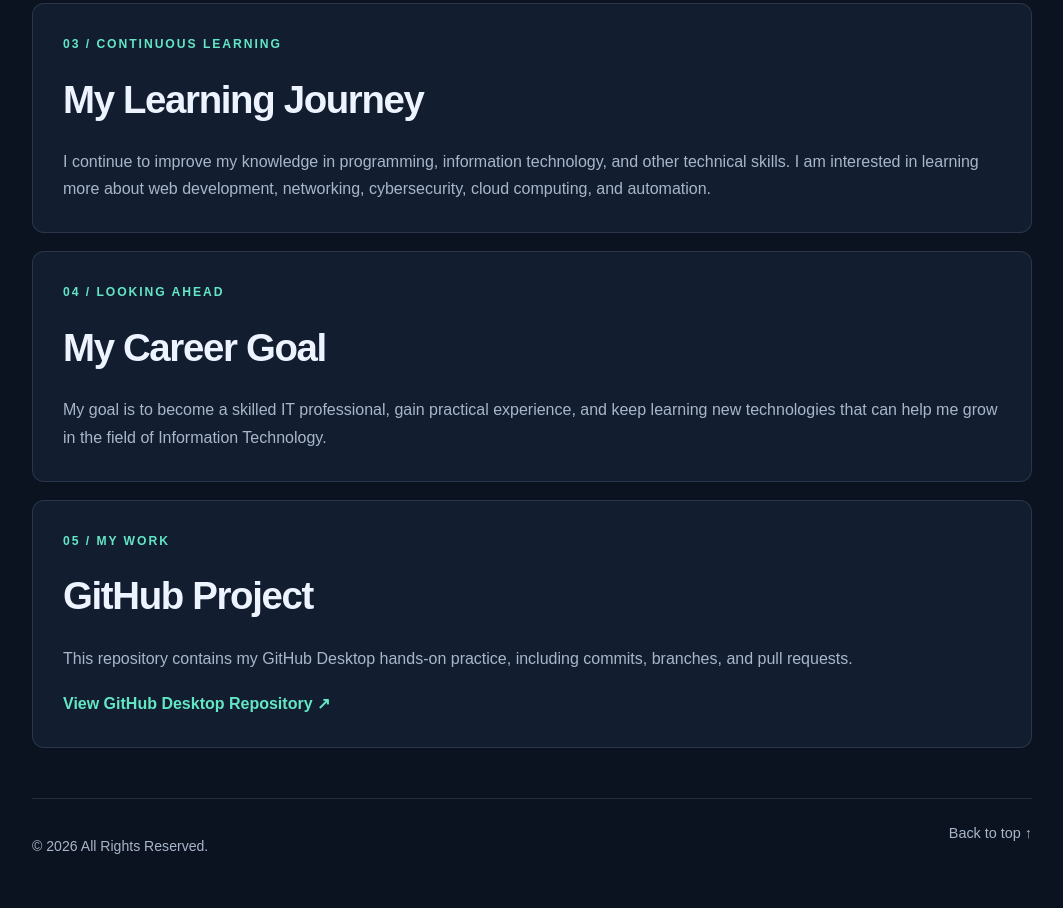
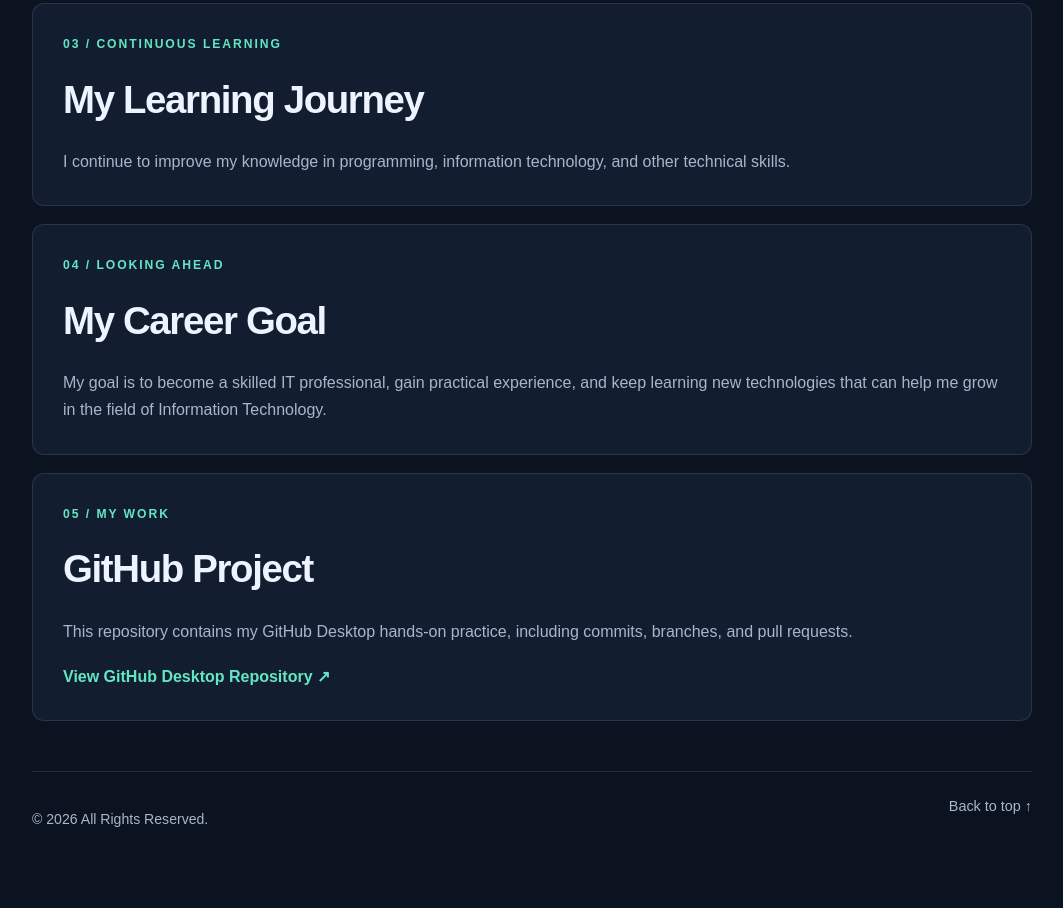
Before and after one commit to jomeljustinebabanto/jomeljustinebabanto.github.io, a plain HTML site: page index.html in a window 1280 px wide. Shown: the part 1474-2382 px from the top of the page, without its empty margins (108-1171 px from the left). After the commit the page ends 2355 px from the top, so only its background shows below. Drawn offline with Linux system fonts and the light colour scheme.

```diff
--- a/index.html
+++ b/index.html
@@ -89,10 +89,8 @@
       <p class="eyebrow">03 / CONTINUOUS LEARNING</p>
       <h2>My Learning Journey</h2>
       <p>
-        I continue to improve my knowledge in programming, information
-        technology, and other technical skills. I am interested in learning
-        more about web development, networking, cybersecurity, cloud
-        computing, and automation.
+        I continue to improve my knowledge in programming,
+        information technology, and other technical skills.
       </p>
     </section>
 
```
